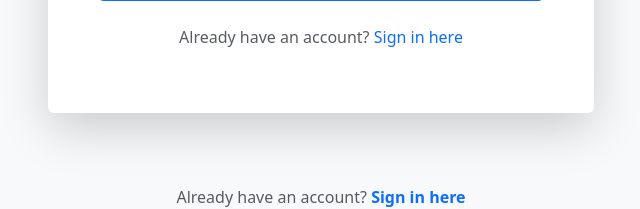
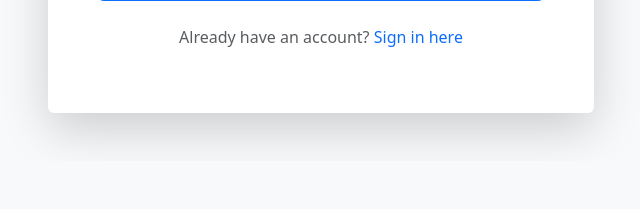
Before and after one commit to Alghofur/cleanse-website, a PHP site: page /cleanse-website/auth/register in a window 1280 px wide. Shown: the part 745-954 px from the top of the page, without its empty margins (319-959 px from the left). After the commit the page ends 887 px from the top, so only its background shows below. Run offline with PHP 8.4, Linux system fonts and the light colour scheme; some libraries are stand-ins or nearby versions.

Commit message:
edited  text "already have account"

```diff
--- a/app/views/auth/register.php
+++ b/app/views/auth/register.php
@@ -130,23 +130,7 @@ $title = 'Register - Cleanse';
     <script src="https://cdn.jsdelivr.net/npm/bootstrap@5.3.0/dist/js/bootstrap.bundle.min.js"></script>
 </body>
 </html>
-                            </button>
-                        </div>
 
-                        <div class="text-center mt-4">
-                            <p class="text-muted mb-0">
-                                Already have an account?
-                                <a href="<?= APP_URL ?>/auth/login" class="text-decoration-none fw-semibold">
-                                    Sign in here
-                                </a>
-                            </p>
-                        </div>
-                    </form>
-                </div>
-            </div>
-        </div>
-    </div>
-</div>
 
 <script>
     // Form validation
```
